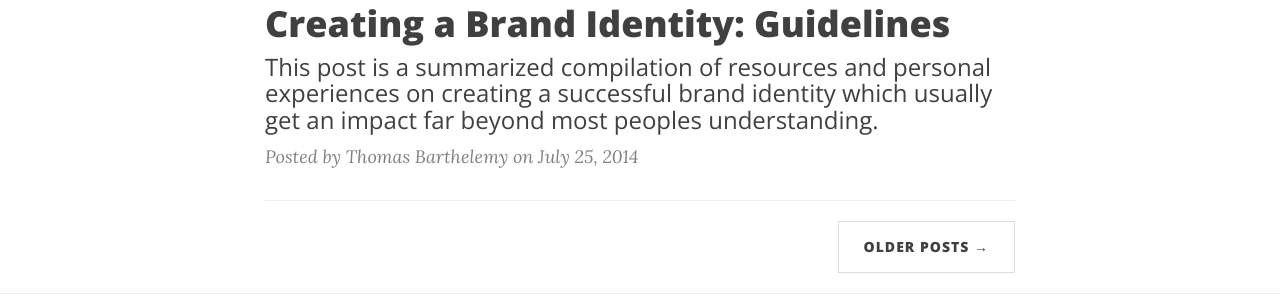
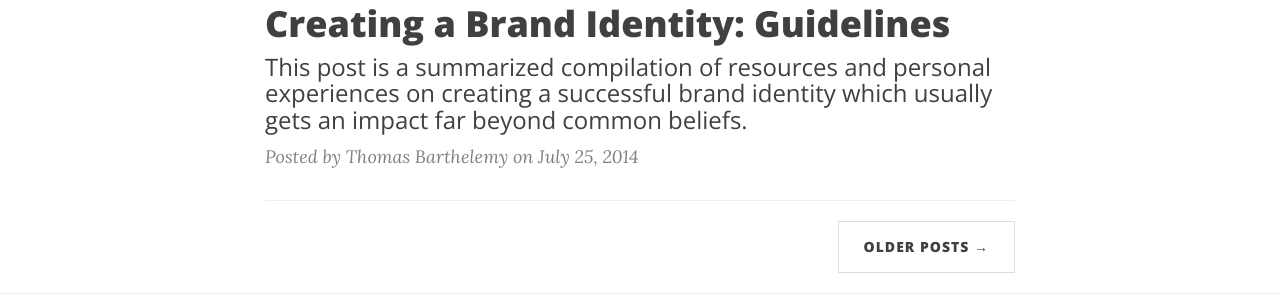
Before and after one commit to thomas-barthelemy/thomas-barthelemy.github.io, a Jekyll site: the page built from index.html, in a window 1280 px wide. Shown: the part 1347-1647 px from the top of the page. Built offline with Jekyll 4.4.1, drawn with Linux system fonts in a browser that asks for light colours; nearby versions of some CDN libraries; the list of posts is cut into pages by our own code.

Commit message:
fixed wording for brand identity post

```diff
--- a/_posts/2014-07-25-brand-identity-guidelines.markdown
+++ b/_posts/2014-07-25-brand-identity-guidelines.markdown
@@ -1,7 +1,7 @@
 ---
 layout:     post
 title:      "Creating a Brand Identity: Guidelines"
-subtitle:   "This post is a summarized compilation of resources and personal experiences on creating a successful brand identity which usually get an impact far beyond most peoples understanding."
+subtitle:   "This post is a summarized compilation of resources and personal experiences on creating a successful brand identity which usually gets an impact far beyond common beliefs."
 date:       2014-07-25 12:00:00
 author:     "Thomas Barthelemy"
 redirect_to:
```
